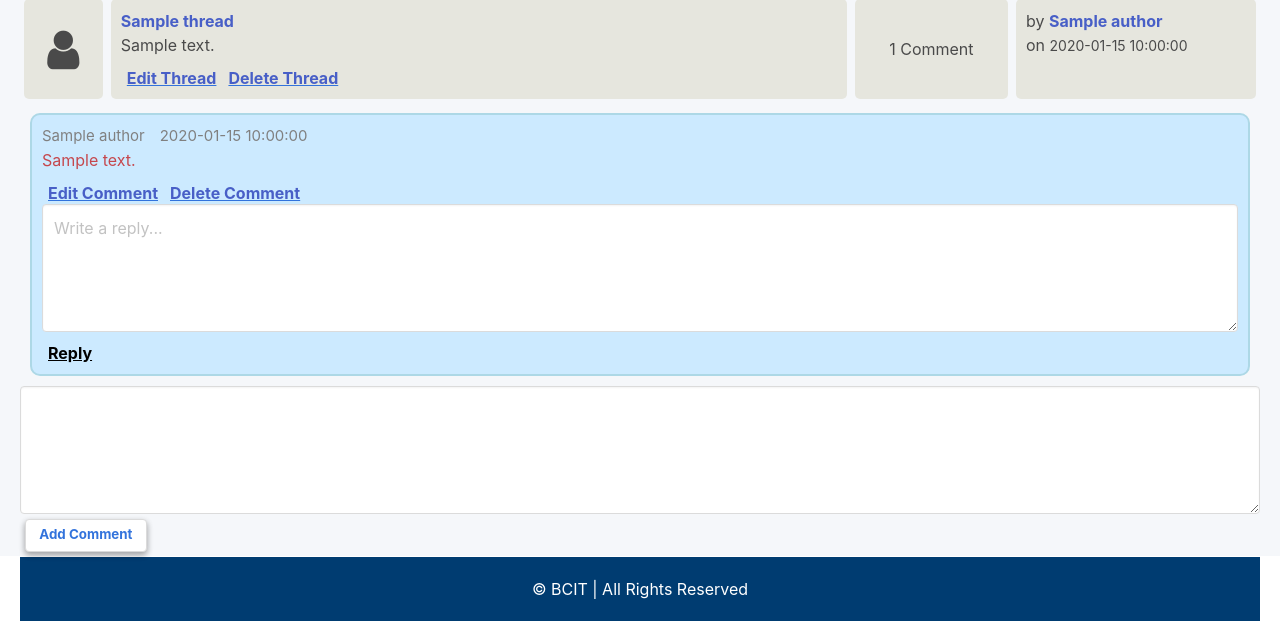
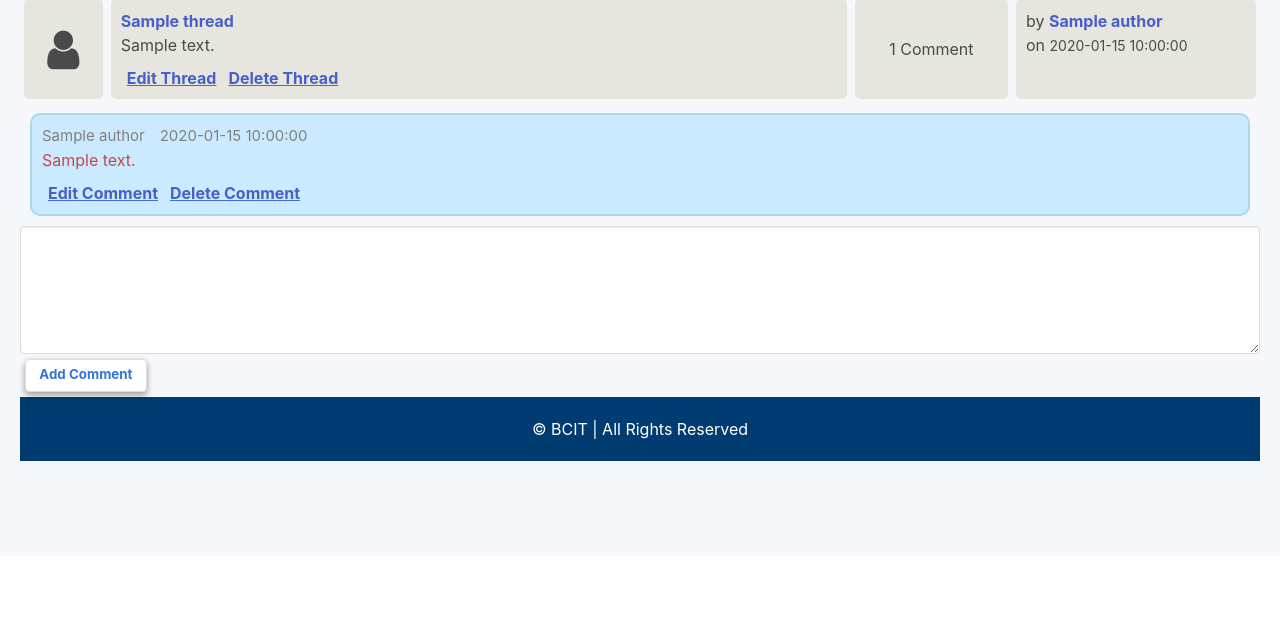
Before and after one commit to naasiz/ACIT-2911, a Flask app: template projects/templates/thread_detailed.html in a window 1280 px wide. Shown: the part 242-863 px from the top of the page. After the commit the page ends 703 px from the top, so only its background shows below. Run offline with Flask 3, Linux system fonts and the light colour scheme; the visitor is signed in with stand-in values (Sample User, id 1); the template is opened without the code that fills it: most values are stand-ins (such as "Sample title", 1, 10 or a date in 2020); parts of the project's set-up code (start-up, migrations or seed data) failed here and were passed over.

Commit message:
Done edit comment, might be forget about replied cause so complicated

```diff
--- a/projects/templates/thread_detailed.html
+++ b/projects/templates/thread_detailed.html
@@ -76,7 +76,7 @@
         </div>
       </div>
       {% for comment in thread.comments %}
-      <div class="comment-container opened" id="first-comment">
+       <div class="comment-container opened" id="first-comment">
           <div class="comment">
               <div class="top-comment">
                   <p class="user">{{comment.author.name}}</p>
@@ -119,12 +119,7 @@
                   <div class="comment-content">{{comment.content}}</div>
               {% endif %}
               <!-- Add Reply Form -->
-              {% if current_user.is_authenticated %}
-                  <form action="{{ url_for('main.add_reply', comment_id=comment.id) }}" method="POST">
-                      <textarea name="content" placeholder="Write a reply..." class="textarea"></textarea>
-                      <button type="submit" class="comment-btns">Reply</button>
-                  </form>
-              {% endif %}
+
           </div>
       </div>
       {% endfor %}
```
Also changed, not shown: projects/main.py (line endings or trailing spaces).
